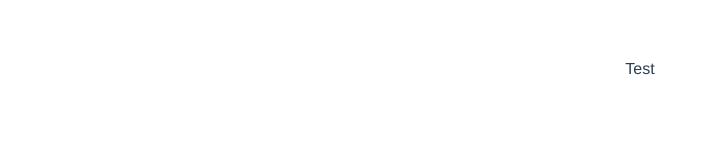
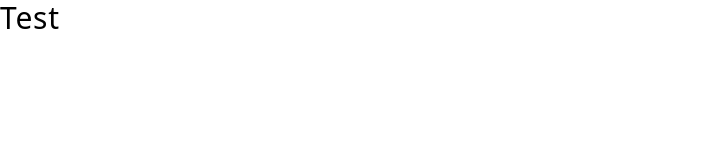
Before and after one commit to feilongjump/unnamed, a Vue app: page /test in a window 1280 px wide. Shown: the top 160 px of the page, without its empty margins (0-718 px from the left). Built offline with nearby package versions, Linux system fonts and the light colour scheme.

Commit message:
使用 Tailwind CSS

```diff
--- a/package.json
+++ b/package.json
@@ -19,6 +19,7 @@
     "@typescript-eslint/eslint-plugin": "^5.30.3",
     "@typescript-eslint/parser": "^5.30.3",
     "@vitejs/plugin-vue": "^2.3.3",
+    "autoprefixer": "^10.4.7",
     "eslint": "^8.19.0",
     "eslint-config-airbnb-base": "^15.0.0",
     "eslint-config-prettier": "^8.5.0",
@@ -26,9 +27,11 @@
     "eslint-plugin-import": "^2.26.0",
     "eslint-plugin-prettier": "^4.2.1",
     "eslint-plugin-vue": "^9.1.1",
-    "husky": "^8.0.0",
+    "husky": "^8.0.1",
     "lint-staged": "^13.0.3",
+    "postcss": "^8.4.14",
     "prettier": "^2.7.1",
+    "tailwindcss": "^3.1.4",
     "typescript": "^4.7.4",
     "vite": "^2.9.13",
     "vue-tsc": "^0.38.2"
--- /dev/null
+++ b/postcss.config.js
@@ -0,0 +1,6 @@
+module.exports = {
+  plugins: {
+    tailwindcss: {},
+    autoprefixer: {}
+  }
+}
--- a/src/styles/index.css
+++ b/src/styles/index.css
@@ -1,8 +1,7 @@
+@tailwind base;
+@tailwind components;
+@tailwind utilities;
+
 #app {
-  font-family: Avenir, Helvetica, Arial, sans-serif;
-  -webkit-font-smoothing: antialiased;
-  -moz-osx-font-smoothing: grayscale;
-  text-align: center;
-  color: #2c3e50;
-  margin-top: 60px;
+  @apply font-sans antialiased tracking-wider;
 }
--- a/src/views/test.vue
+++ b/src/views/test.vue
@@ -1 +1,3 @@
-<template>Test</template>
+<template>
+  <span class="text-3xl">Test</span>
+</template>
--- /dev/null
+++ b/tailwind.config.js
@@ -0,0 +1,8 @@
+/** @type {import('tailwindcss').Config} */
+module.exports = {
+  content: ['./index.html', './src/**/*.{vue,js,ts}'],
+  theme: {
+    extend: {}
+  },
+  plugins: []
+}
```
Also changed, not shown: 1 other file (tests, documents, lock files or other folders).
